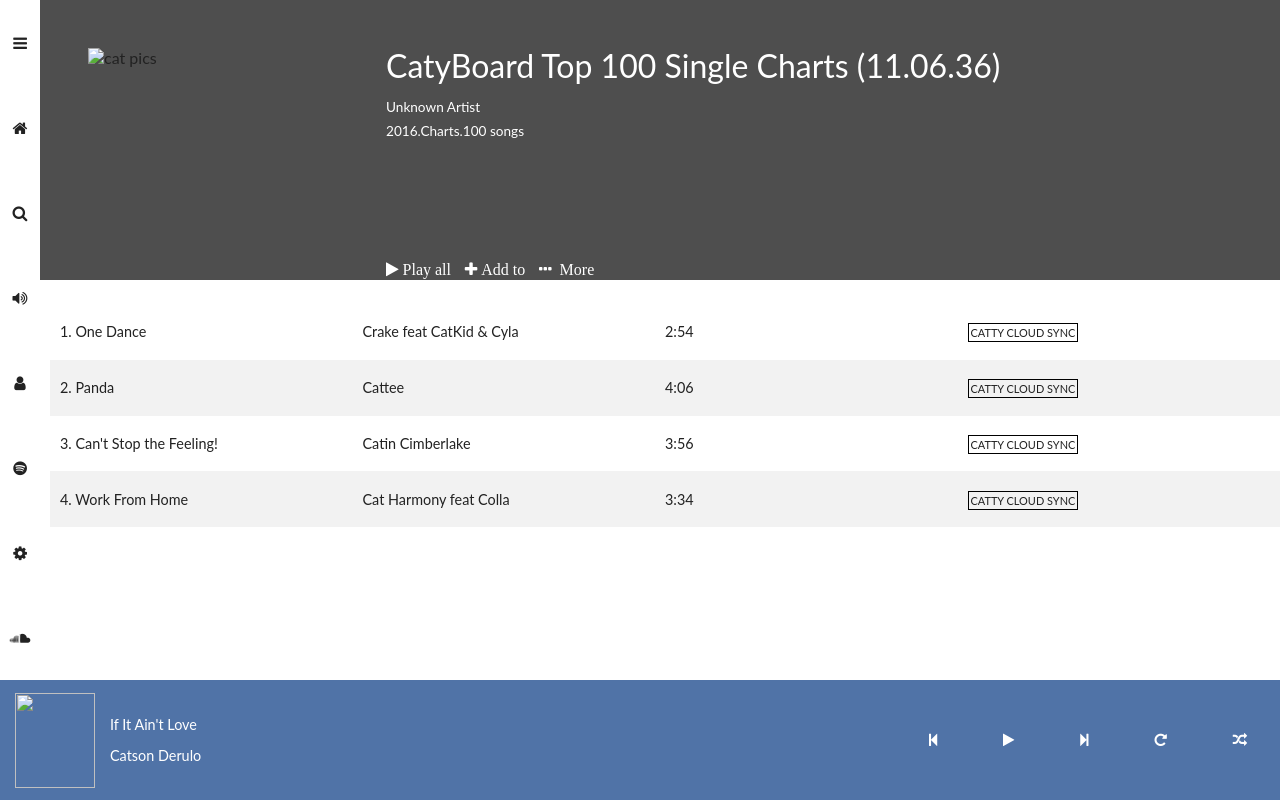
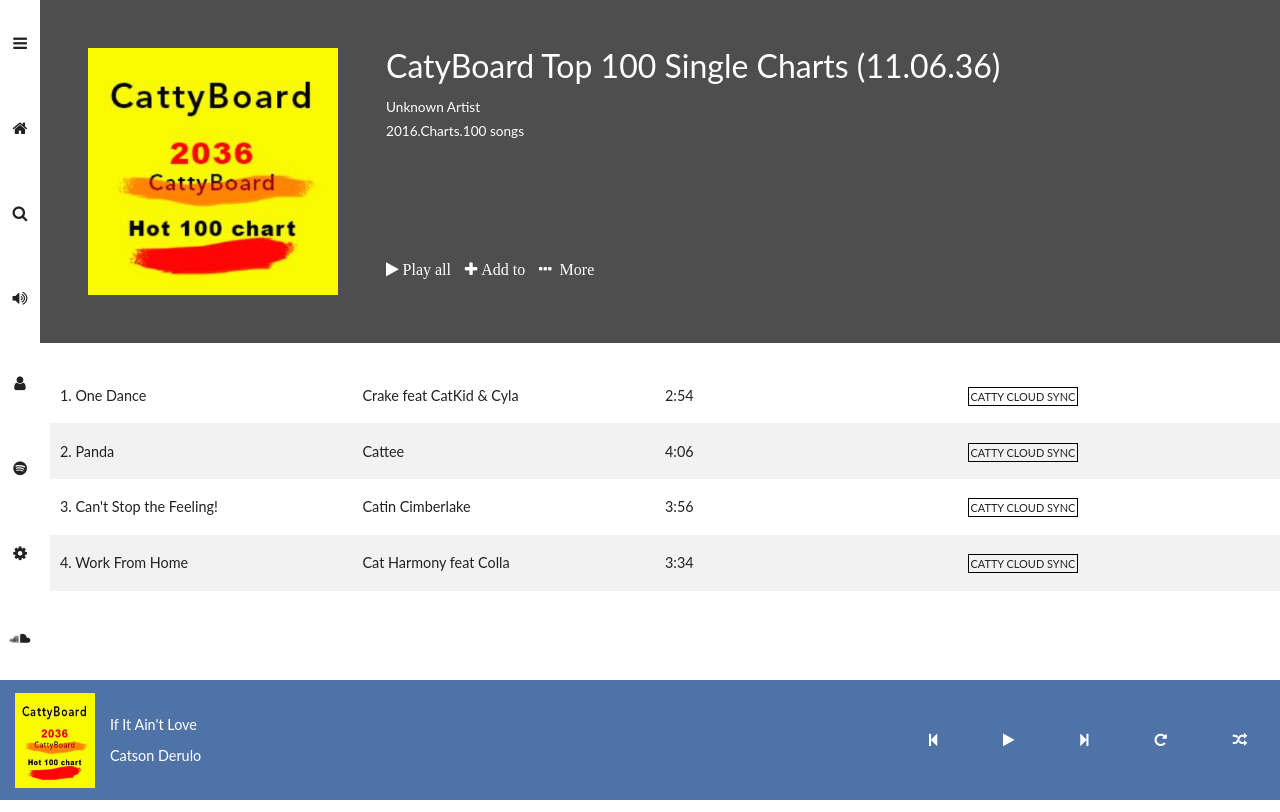
Before and after one commit to fadayomisuccess05-alt/caty_dashboard, a plain HTML site: page index.html in a window 1280 px wide. Drawn offline with Linux system fonts and the light colour scheme.

Commit message:
image adjusted

```diff
--- a/index.html
+++ b/index.html
@@ -24,7 +24,7 @@
       </aside>
       <div class="item">
         <div class="itemA">
-          <img src="/public/cattyboard.png" alt="cat pics" />
+          <img src="cattyboard.png" alt="cat pics" />
           <section class="catydetails">
             <p>CatyBoard Top 100 Single Charts (11.06.36)</p>
             <p>Unknown Artist</p>
@@ -69,7 +69,7 @@
     </main>
     <footer>
         <div class="info">
-          <img src="/public/cattyboard.png" alt="" />
+          <img src="cattyboard.png" alt="" />
           <div class="songDetails">
             <p>If It Ain't Love</p>
             <p>Catson Derulo</p>
```
Also changed, not shown: cattyboard.png (added).
